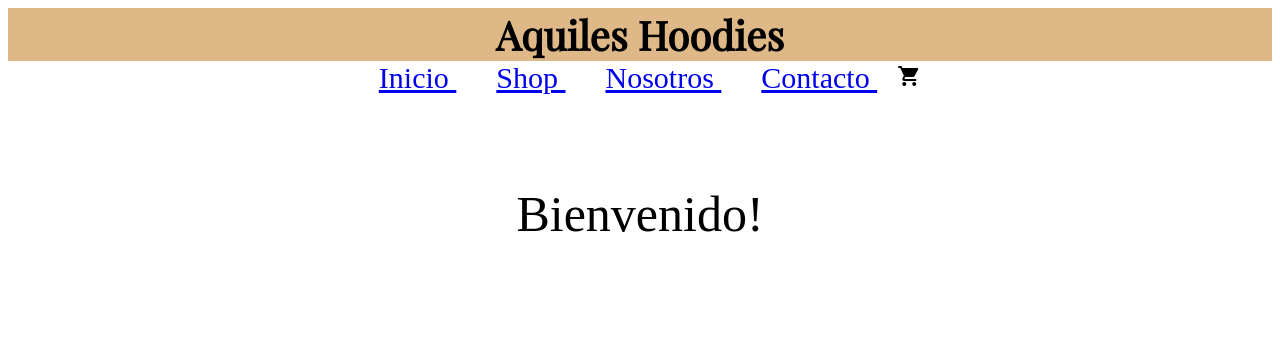
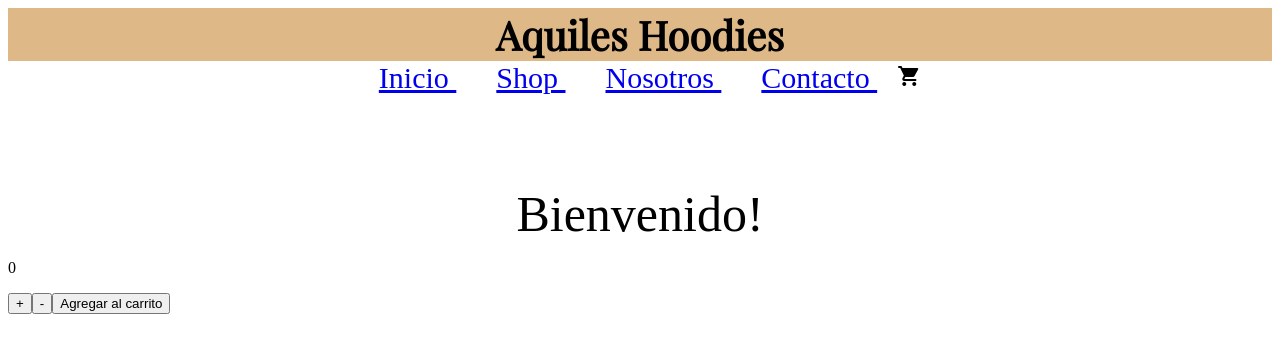
Before and after one commit to FernandoRausch/AquilesHoodies-Rausch, a React (Create React App) app: page / in a window 1280 px wide. Shown: the top 352 px of the page. Built offline with nearby package versions, Linux system fonts and the light colour scheme.

Commit message:
Desafio clase 5

```diff
--- /dev/null
+++ b/src/components/ItemCount.js
@@ -0,0 +1,30 @@
+import { useState } from "react"
+
+
+const ItemCount = (props) => {
+    let [estado, setEstado] = useState(0)
+    const handleSumar = () => {
+        if(estado<props.stock){
+            setEstado(estado+1)}
+        }
+
+    const handleRestar = () => {
+        if(estado>1)
+        setEstado(estado-1)}
+
+    const handleAdd = () => {
+        props.onAdd= props.onAdd + estado
+    }
+
+
+    return(<>
+        <p>{estado}</p>
+        <button onClick={handleSumar}>+</button>
+        <button onClick={handleRestar}>-</button>
+        <button onClick={handleAdd}>Agregar al carrito</button>
+        </>
+    );
+}
+
+
+export default ItemCount
--- a/src/components/ItemListContainer.js
+++ b/src/components/ItemListContainer.js
@@ -1,6 +1,16 @@
+import React from "react"
+import ItemCount from "./ItemCount"
+
 const ItemListContainer = (props) => {
     return(
+        <>
         <div id="greeting">{props.greeting}</div>
+        <ItemCount
+            stock={7}
+            initial={1}
+            onAdd={0}
+        ></ItemCount>
+        </>
     )
 }
 
```
Also changed, not shown: public/manifest.json (deleted), public/robots.txt (deleted), 1 other file (tests, documents, lock files or other folders).
